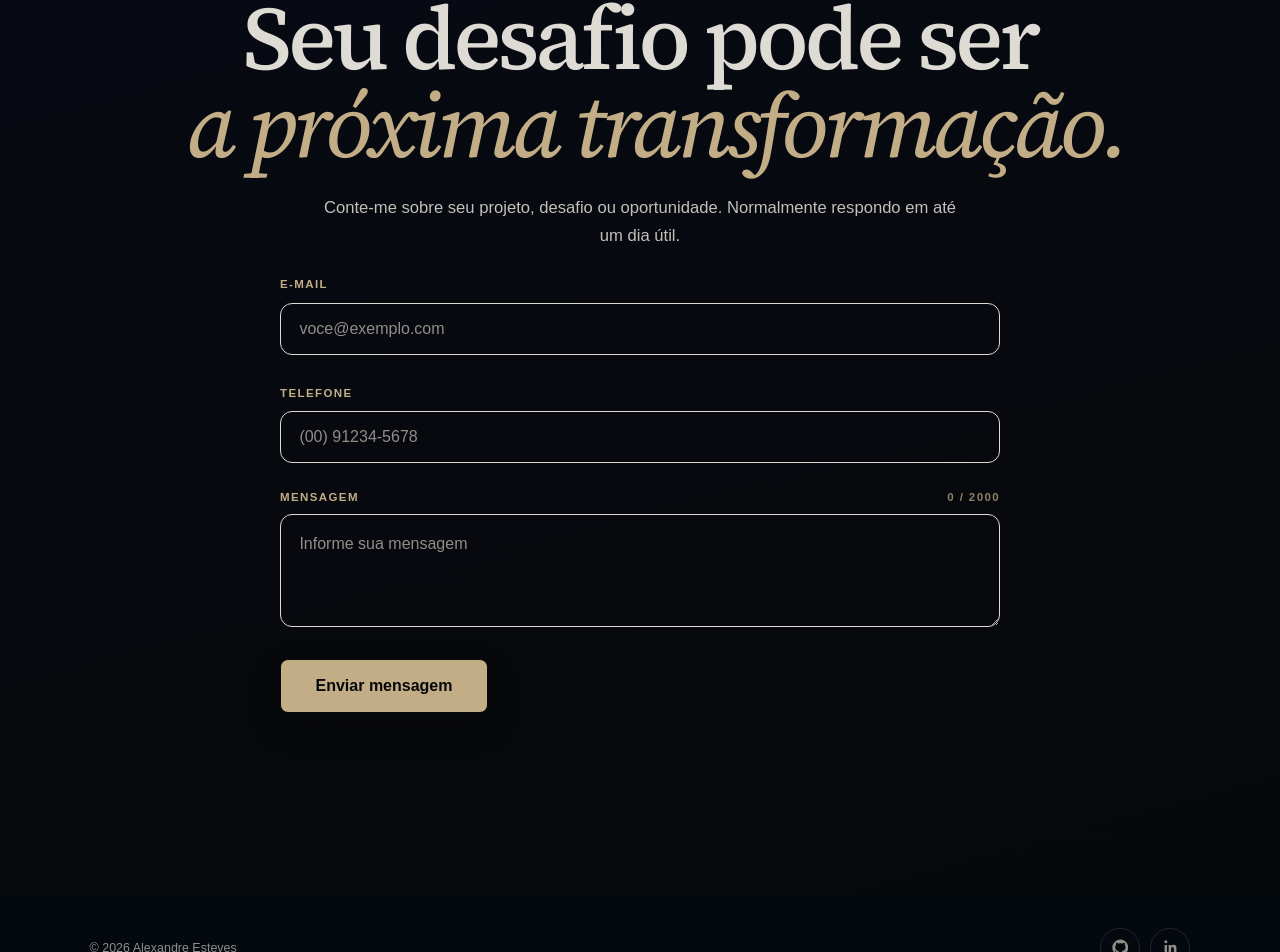
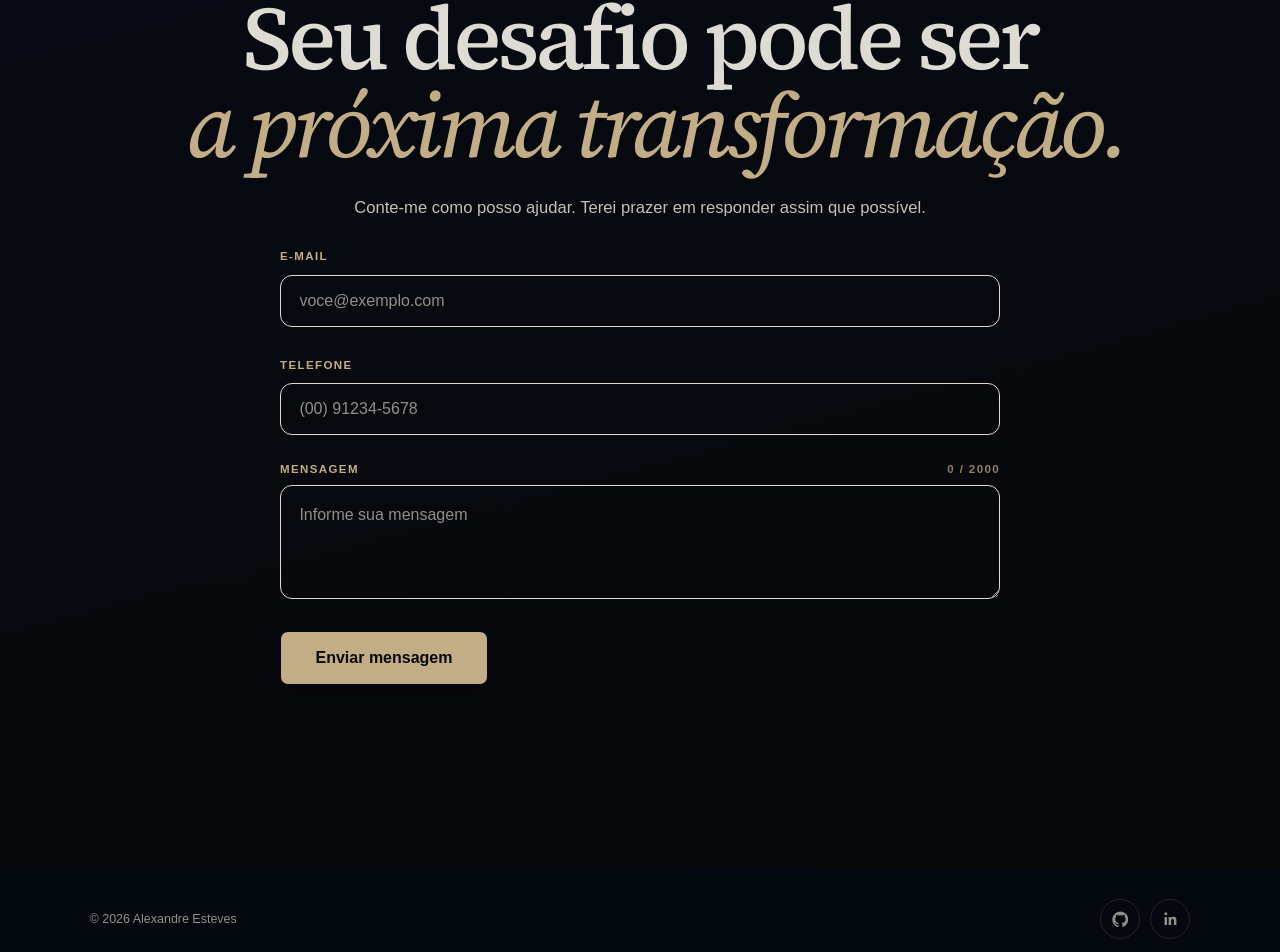
Before and after one commit to a13xandr3/alexandre-esteves-portfolio, an Angular app: page / in a window 1280 px wide. Shown: the part 4754-5706 px from the top of the page. Built offline with nearby package versions, Linux system fonts and the light colour scheme; a web font is replaced by a local one.

Commit message:
refactor: ajustado texto de subtitulo

```diff
--- a/src/app/portfolio/components/contact-section/contact-section.component.html
+++ b/src/app/portfolio/components/contact-section/contact-section.component.html
@@ -2,7 +2,7 @@
   Seu desafio pode ser<br class="d-none d-sm-inline" /><em>&nbsp;&nbsp;a próxima transformação.</em>
 </h2>
 <p class="contact-intro">
-  Conte-me sobre seu projeto, desafio ou oportunidade. Normalmente respondo em até um dia útil.
+  Conte-me como posso ajudar. Terei prazer em responder assim que possível.
 </p>
 <form class="contact-form container-fluid px-0" (submit)="sendMessage($event)">
   <input type="hidden" name="_subject" value="contato" />
```
